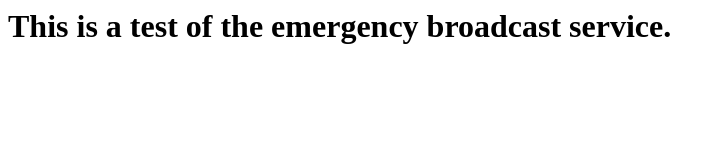
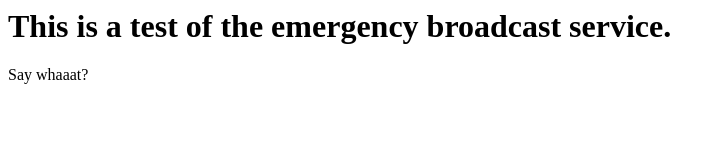
Before and after one commit to thedonz/new-git-practice, a plain HTML site: page html-practice.html in a window 1280 px wide. Shown: the whole page, without its empty margins (0-725 px from the left). Drawn offline with Linux system fonts and the light colour scheme.

```diff
--- a/html-practice.html
+++ b/html-practice.html
@@ -2,5 +2,6 @@
   <head></head>
   <body>
     <h1>This is a test of the emergency broadcast service.</h1>
+    <p>Say whaaat?</p>
   </body>
 </html>
```
Also changed, not shown: Treehouse/Front-End-Dev.html (added).
